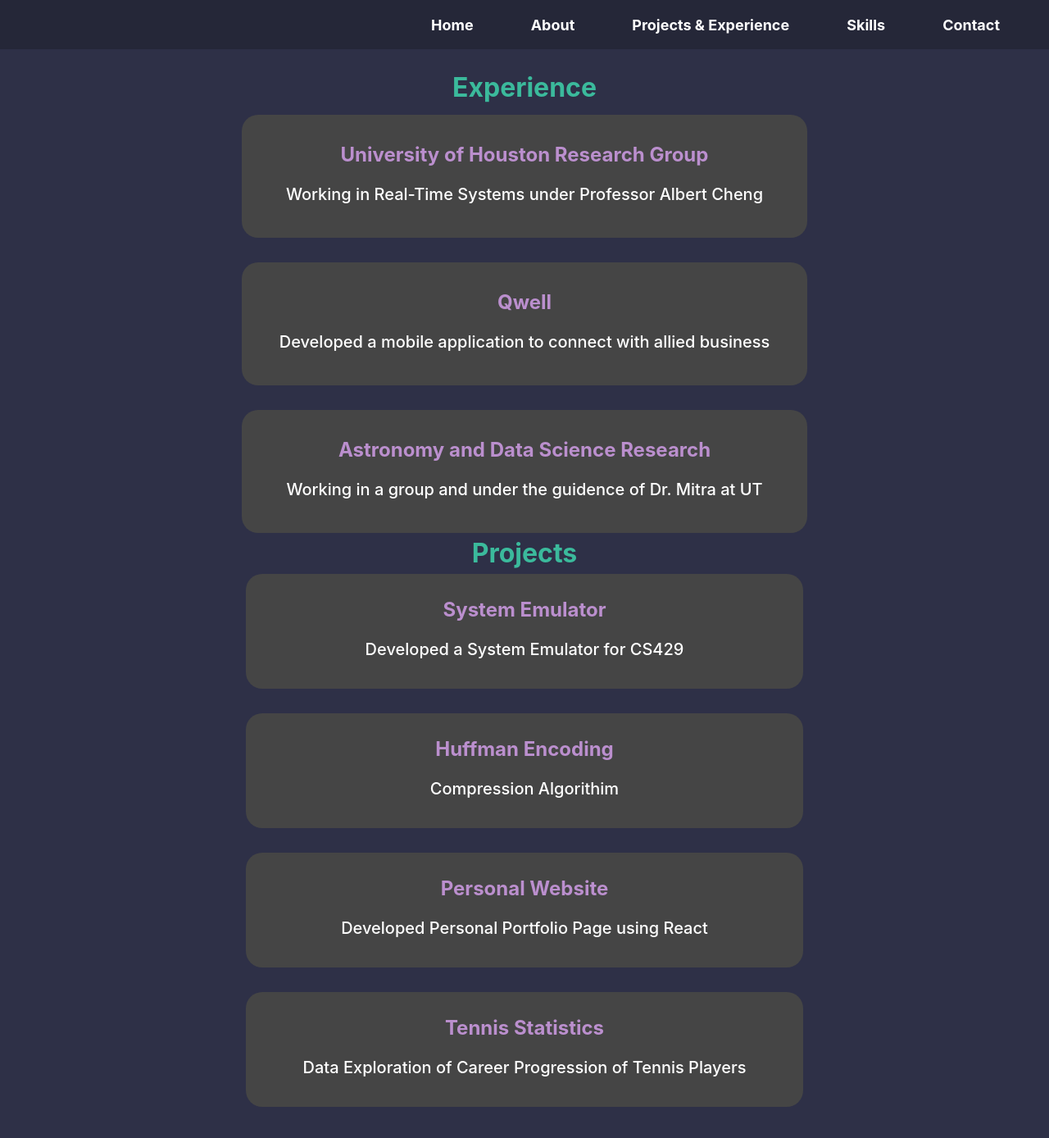
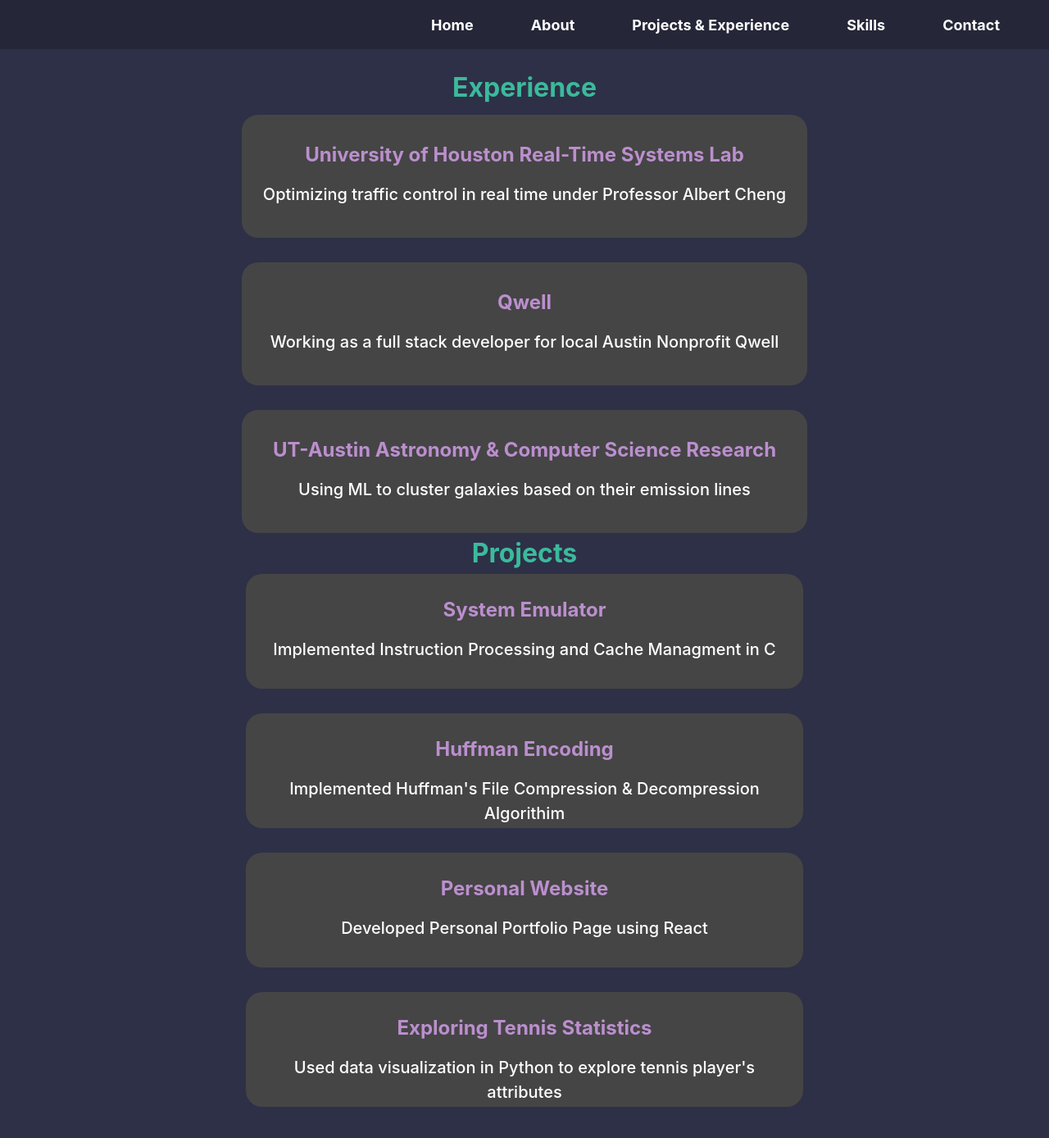
Before and after one commit to AyanGupta516/Personal-Website, a React (Vite) app: page /Experience in a window 1280 px wide. Shown: the top 1388 px of the page at 82% size. Built offline with nearby package versions, Linux system fonts and the light colour scheme.

Commit message:
More changes

```diff
--- a/src/ExperienceScreens/UTResearch.jsx
+++ b/src/ExperienceScreens/UTResearch.jsx
@@ -12,9 +12,9 @@ export default function UTResearch() {
                 </ul>
                 <h1 style = {{color: '#BB8FCE', fontSize: '32px', textAlign: 'left', marginTop: '60px', borderBottom: 'solid', width: '225px'}}> Fall 2023 Work </h1>
                 <ul style = {{textAlign: 'left', listStyle: 'disc', marginLeft: '-25px', width: '1250px', marginTop: '30px'}}>
-                    <li style = {{color: 'lightgrey', fontSize: '18px', marginBottom: '20px'}}> Working in a group of 3 and conducting research in </li>
-                    <li style = {{color: 'lightgrey', fontSize: '18px', marginBottom: '20px'}}> Using Machine Learning to --</li>
-                    <li style = {{color: 'lightgrey', fontSize: '18px', marginBottom: '20px'}}> This is a filler for now once I start doing stuff Ill have more things to put</li>
+                    <li style = {{color: 'lightgrey', fontSize: '18px', marginBottom: '20px'}}> Working collaboratively in a team of three, we are conducting research on the clustering of galaxies based on their emission lines </li>
+                    <li style = {{color: 'lightgrey', fontSize: '18px', marginBottom: '20px'}}>  Our study involves utilizing data from the Sloan Digital Sky Survey (SDSS) to develop a Machine Learning clustering algorithm</li>
+                    <li style = {{color: 'lightgrey', fontSize: '18px', marginBottom: '20px'}}> The primary goal of this project is to write a research paper for publication </li>
                 </ul>
             </div>
         </>
--- a/src/MainScreens/Experience.jsx
+++ b/src/MainScreens/Experience.jsx
@@ -14,35 +14,35 @@ export default function Experience() {
         <h1 style = {{color: "#3BBA9C", fontWeight:'bold', fontSize: '32px', position: 'absolute', top: '8.5%', left: '50%', transform: 'translateX(-50%)'}}> Experience </h1>
         <div style = {{position: 'absolute', top: '17.5%', left: '50%', transform: 'translateX(-50%)'}}>
             <NavLink  to = '/Experience/UHResearch'style = {{display: 'block', borderRadius: '20px', padding: '20px', marginBottom: '30px', backgroundColor: '#454545', transition: 'transform 0.1s ease', transform: HoveredTab === 'UH' ? 'scale(1.1)' : 'scale(1)', height: '110px', width: '650px'}} onMouseEnter={() => HandleHovered("UH")} onMouseLeave={() => setIsHovered(null)} >
-                <h1 style = {experience_heading_style}> University of Houston Research Group</h1>
-                <p style = {experience_paragraph_style}> Working in Real-Time Systems under Professor Albert Cheng</p>
+                <h1 style = {experience_heading_style}> University of Houston Real-Time Systems Lab</h1>
+                <p style = {experience_paragraph_style}> Optimizing traffic control in real time under Professor Albert Cheng</p>
             </NavLink>
             <NavLink to = '/Experience/Qwell' style = {{display: 'block', borderRadius: '20px', padding: '20px', marginBottom: '30px', backgroundColor: '#454545', transition: 'transform 0.1s ease', transform: HoveredTab === 'Qwell' ? 'scale(1.1)' : 'scale(1)', height: '110px', width: '650px'}} onMouseEnter={() => HandleHovered("Qwell")} onMouseLeave={() => setIsHovered(null)}>
                 <h1 style = {experience_heading_style}> Qwell </h1>
-                <p style = {experience_paragraph_style}> Developed a mobile application to connect with allied business</p>
+                <p style = {experience_paragraph_style}> Working as a full stack developer for local Austin Nonprofit Qwell</p>
             </NavLink>
             <NavLink to = '/Experience/UTResearch' style = {{display: 'block', borderRadius: '20px', padding: '20px', marginBottom: '30px', backgroundColor: '#454545', transition: 'transform 0.1s ease', transform: HoveredTab === 'Astro' ? 'scale(1.1)' : 'scale(1)', height: '110px', width: '650px'}} onMouseEnter={() => HandleHovered("Astro")} onMouseLeave={() => setIsHovered(null)}>
-                <h1 style = {experience_heading_style}> Astronomy and Data Science Research</h1>
-                <p style = {experience_paragraph_style}> Working in a group and under the guidence of Dr. Mitra at UT</p>
+                <h1 style = {experience_heading_style}> UT-Austin Astronomy & Computer Science Research</h1>
+                <p style = {experience_paragraph_style}> Using ML to cluster galaxies based on their emission lines </p>
             </NavLink>
         </div>
         <h1 style = {{color: "#3BBA9C", fontWeight:'bold', fontSize: '32px', position: 'absolute', top: '79.5%', left: '50%', transform: 'translateX(-50%)'}}> Projects </h1>
         <div style = {{position: 'absolute', top: '87.5%', left: '50%', transform: 'translateX(-50%)'}}>
         <NavLink to = '/Experience/SE' style = {{display: 'block', borderRadius: '20px', padding: '15px', marginBottom: '30px', backgroundColor: '#454545', transition: 'transform 0.1s ease', transform: HoveredTab === 'SE' ? 'scale(1.1)' : 'scale(1)', height: '110px', width: '650px'}} onMouseEnter={() => HandleHovered("SE")} onMouseLeave={() => setIsHovered(null)} >
                 <h1 style = {experience_heading_style}> System Emulator </h1>
-                <p style = {experience_paragraph_style}> Developed a System Emulator for CS429 </p>
+                <p style = {experience_paragraph_style}> Implemented Instruction Processing and Cache Managment in C</p>
         </NavLink>
         <NavLink to = '/Experience/Huffman' style = {{display: 'block', borderRadius: '20px', padding: '15px', marginBottom: '30px', backgroundColor: '#454545', transition: 'transform 0.1s ease', transform: HoveredTab === 'HE' ? 'scale(1.1)' : 'scale(1)', height: '110px', width: '650px'}} onMouseEnter={() => HandleHovered("HE")} onMouseLeave={() => setIsHovered(null)} >
                 <h1 style = {experience_heading_style}> Huffman Encoding </h1>
-                <p style = {experience_paragraph_style}> Compression Algorithim </p>
+                <p style = {experience_paragraph_style}> Implemented Huffman's File Compression & Decompression Algorithim </p>
         </NavLink>
         <NavLink to = '/Experience/Portfolio'style = {{display: 'block', borderRadius: '20px', padding: '15px', marginBottom: '30px', backgroundColor: '#454545', transition: 'transform 0.1s ease', transform: HoveredTab === 'PW' ? 'scale(1.1)' : 'scale(1)', height: '110px', width: '650px'}} onMouseEnter={() => HandleHovered("PW")} onMouseLeave={() => setIsHovered(null)} >
                 <h1 style = {experience_heading_style}> Personal Website </h1>
                 <p style = {experience_paragraph_style}> Developed Personal Portfolio Page using React </p>
         </NavLink>
         <NavLink to = '/Experience/Tennis'style = {{display: 'block', borderRadius: '20px', padding: '15px', marginBottom: '30px', backgroundColor: '#454545', transition: 'transform 0.1s ease', transform: HoveredTab === 'Tennis' ? 'scale(1.1)' : 'scale(1)', height: '110px', width: '650px'}} onMouseEnter={() => HandleHovered("Tennis")} onMouseLeave={() => setIsHovered(null)} >
-                <h1 style = {experience_heading_style}> Tennis Statistics </h1>
-                <p style = {experience_paragraph_style}> Data Exploration of Career Progression of Tennis Players </p>
+                <h1 style = {experience_heading_style}> Exploring Tennis Statistics </h1>
+                <p style = {experience_paragraph_style}> Used data visualization in Python to explore tennis player's attributes </p>
         </NavLink>
 
         </div>
--- a/src/MainScreens/Skills.jsx
+++ b/src/MainScreens/Skills.jsx
@@ -39,7 +39,7 @@ export default function Skills() {
             </h1>
             <div style={{ display: 'flex', flexDirection: 'row', border: 'dotted', position: 'absolute', top: '22.5%', left: '50%', transform: 'translateX(-50%)'}}>
                 {imagesRow1.map((image) => (
-                <a href = {image.link}>
+                <a href = {image.link} target="_blank">
                     <div key = {image.id} style = {{border: 'dotted', height: '250px', width: '250px', alignItems: 'center', display: 'flex', flexDirection: 'column', justifyContent: 'center' }}>
                         <img src ={image.src} alt = {image.alt} style = {imagestyle}/>
                         <p style = {textstyle}> {image.text} </p>
@@ -49,7 +49,7 @@ export default function Skills() {
             </div>
             <div style={{ display: 'flex', flexDirection: 'row', border: 'dotted', position: 'absolute', top: '53.2%', left: '50%', transform: 'translateX(-50%)'}}>
                 {imagesRow2.map((image) => (
-                <a href = {image.link}>
+                <a href = {image.link} target="_blank">
                     <div key = {image.id} style = {{border: 'dotted', height: '250px', width: '250px', alignItems: 'center', display: 'flex', flexDirection: 'column', justifyContent: 'center' }}>
                         <img src ={image.src} alt = {image.alt} style = {imagestyle}/>
                         <p style = {textstyle}> {image.text} </p>
@@ -59,7 +59,7 @@ export default function Skills() {
             </div>
             <div style={{display: 'flex', flexDirection: 'row', border: 'dotted', position: 'absolute', top: '83.9%', left: '50%', transform: 'translateX(-50%)'}}>
                 {imagesRow3.map((image) => (
-                <a href = {image.link}>
+                <a href = {image.link} target="_blank">
                     <div key = {image.id} style = {{border: 'dotted', height: '250px', width: '250px', alignItems: 'center', display: 'flex', flexDirection: 'column', justifyContent: 'center' }}>
                         <img src ={image.src} alt = {image.alt} style = {imagestyle}/>
                         <p style = {textstyle}> {image.text} </p>
```
Also changed, not shown: src/MainScreens/AboutMe.jsx (+4 -4 lines), src/MainScreens/Home.jsx (+7 -3 lines), src/assets/github.svg (added).
